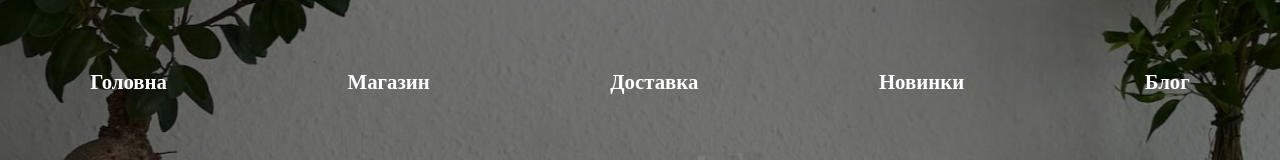
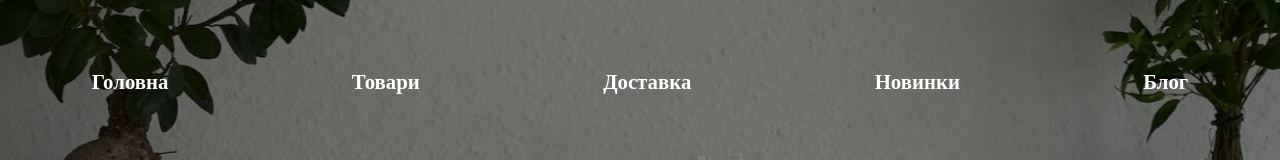
Before and after one commit to YaroslavYanko/Tvoya-Polychka, a React (Create React App) app: page / in a window 1280 px wide. Shown: the part 201-361 px from the top of the page. Built offline with nearby package versions, Linux system fonts and the light colour scheme; no server answers; what @cloudinary/url-gen would draw is missing.

Commit message:
Add files via upload

```diff
--- a/src/modules/header/HeaderMenu/HeaderMenu.jsx
+++ b/src/modules/header/HeaderMenu/HeaderMenu.jsx
@@ -110,7 +110,7 @@ const HeaderMenu = ({ isLoggedIn }) => {
                   mainPage && styles.header__category_color
                 }`}
               >
-                Магазин
+                Товари
               </Link>
             </li>
             <li>
--- a/src/modules/header/MobileMenu/MobileMenu.jsx
+++ b/src/modules/header/MobileMenu/MobileMenu.jsx
@@ -33,7 +33,7 @@ const MobileMenu = () => {
             <Link onClick={closeMobileMenu} to="/">Головна</Link>
           </li>
           <li>
-            <Link onClick={closeMobileMenu} to="/products">Магазин</Link>
+            <Link onClick={closeMobileMenu} to="/products">Товари</Link>
           </li>
           <li>
             <Link to="/">Доставка</Link>
```
